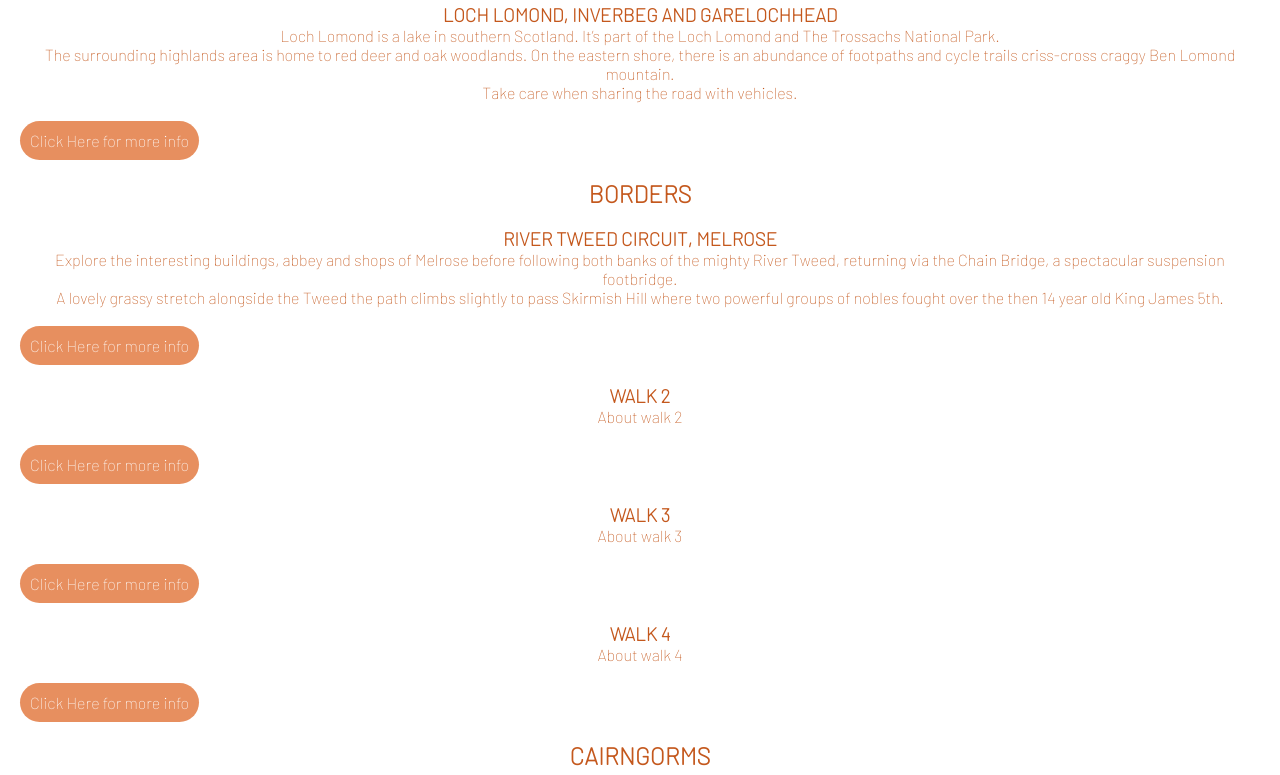
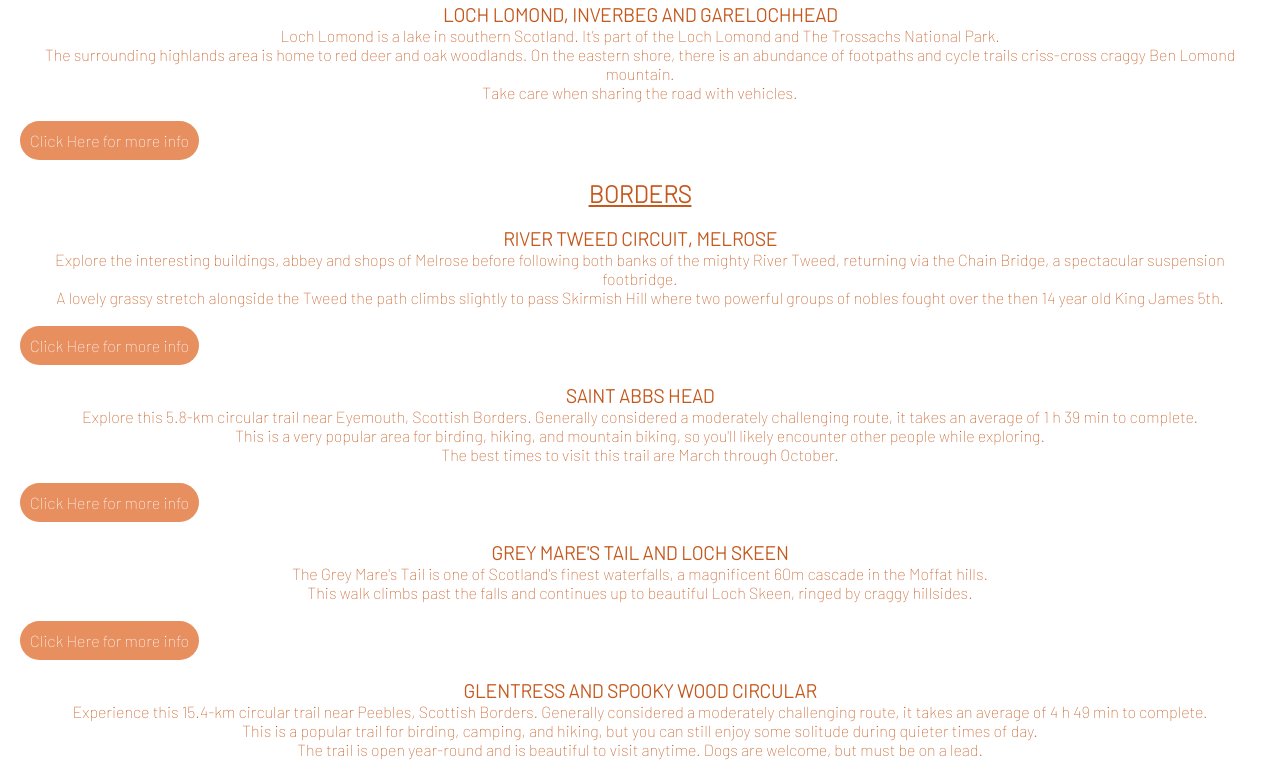
Before and after one commit to sarahgoodwin93/project1-The-Hike-Site, a plain HTML site: page walks.html in a window 1280 px wide. Shown: the part 1572-2347 px from the top of the page. Drawn offline with Linux system fonts and the light colour scheme.

Commit message:
feat: make headings stand out walks page

```diff
--- a/assets/css/style.css
+++ b/assets/css/style.css
@@ -262,6 +262,12 @@ header a {
     text-transform: uppercase;
 }
 
+.walk-headings {
+    font-weight: 200%;
+    font-size: x-large;
+    text-decoration: underline;
+}
+
 /*  What to pack page */
 
 #hero-image-pack {
--- a/walks.html
+++ b/walks.html
@@ -42,7 +42,7 @@
 
     <section id="walk-about-section">
         <section>
-            <h2 id="highlands-section">Highlands</h2>
+            <h2 class="walk-headings">Highlands</h2>
             <br>
             <h3>Ben Nevis Mountain Track</h3>
             <p>The UK's highest mountain, "The Ben" or Ben Nevis, is one of the most popular destinations in Scotland.
@@ -95,7 +95,7 @@
         </section>
 
         <section>
-            <h2 id="trossachs-section">Trossachs</h2>
+            <h2 class="walk-headings">Trossachs</h2>
             <br>
             <h3>Conic Hill</h3>
             <p>Conic Hill is a classic day out from Glasgow.
@@ -151,7 +151,7 @@
         </section>
 
         <section>
-            <h2 id="borders-section">Borders</h2>
+            <h2 class="walk-headings">Borders</h2>
             <br>
             <h3>River Tweed circuit, Melrose</h3>
             <p>Explore the interesting buildings, abbey and shops of Melrose before following both banks of the mighty
@@ -167,31 +167,53 @@
                     aria-label="Rive Tweed walking highlands webpage" target="_blank">Click Here for more info</a>
             </div>
             <br>
-            <h3>Walk 2</h3>
-            <p>About walk 2</p>
+            <h3>Saint Abbs Head</h3>
+            <p>Explore this 5.8-km circular trail near Eyemouth, Scottish Borders. Generally considered a moderately
+                challenging route,
+                it takes an average of 1 h 39 min to complete.
+                <br>This is a very popular area for birding, hiking, and mountain biking, so
+                you'll likely encounter other people while exploring.
+                <br>The best times to visit this trail are March through October.
+            </p>
             <br>
             <div class="walking-button">
-                <a href="" aria-label="" target="_blank">Click Here for more info</a>
+                <a href="https://www.alltrails.com/en-gb/trail/scotland/scottish-borders/st-abbs-head-circular-walk"
+                    aria-label="St Abbs Head all trails webpage" target="_blank">Click Here for more info</a>
             </div>
             <br>
-            <h3>Walk 3</h3>
-            <p>About walk 3</p>
+            <h3>Grey Mare's Tail and Loch Skeen</h3>
+            <p>The Grey Mare's Tail is one of Scotland's finest waterfalls, a magnificent 60m cascade in the Moffat
+                hills.
+                <br>This walk
+                climbs past the falls and continues up to beautiful Loch Skeen, ringed by craggy hillsides.
+            </p>
             <br>
             <div class="walking-button">
-                <a href="" aria-label="" target="_blank">Click Here for more info</a>
+                <a href="https://www.walkhighlands.co.uk/galloway/grey-mares-tail.shtml"
+                    aria-label="Grey Mare's trail walking highlands webpage" target="_blank">Click Here for more
+                    info</a>
             </div>
             <br>
-            <h3>Walk 4</h3>
-            <p>About walk 4</p>
+            <h3>Glentress and Spooky Wood Circular</h3>
+            <p>Experience this 15.4-km circular trail near Peebles, Scottish Borders. Generally considered a moderately
+                challenging
+                route, it takes an average of 4 h 49 min to complete.
+                <br>This is a popular trail for birding, camping, and hiking, but you
+                can still enjoy some solitude during quieter times of day.
+                <br>The trail is open year-round and is beautiful to visit
+                anytime. Dogs are welcome, but must be on a lead.
+            </p>
             <br>
             <div class="walking-button">
-                <a href="" aria-label="" target="_blank">Click Here for more info</a>
+                <a href="https://www.alltrails.com/en-gb/explore/trail/scotland/scottish-borders/glentress-and-spooky-wood-circular"
+                    aria-label="Glentress and Spooky Wood Circular all trails webpage" target="_blank">Click Here for
+                    more info</a>
             </div>
             <br>
         </section>
 
         <section>
-            <h2 id="cairngorms-section">Cairngorms</h2>
+            <h2 class="walk-headings">Cairngorms</h2>
             <br>
             <h3>Walk 1</h3>
             <p>About walk 1</p>
```
